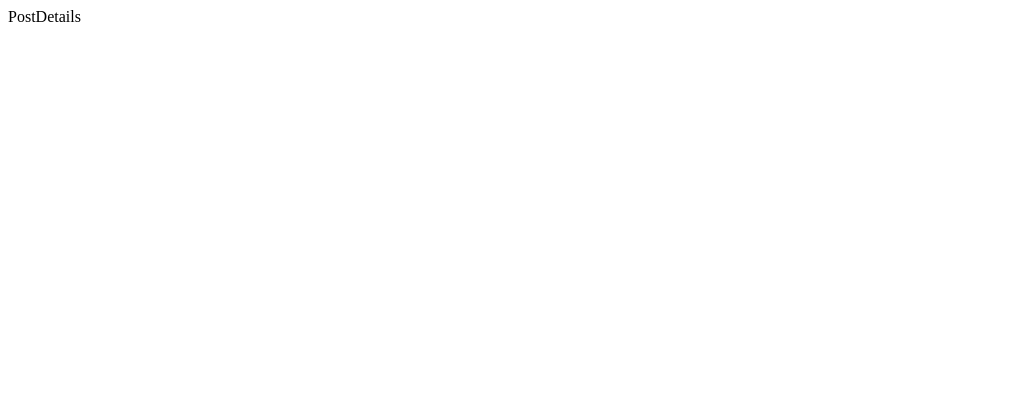
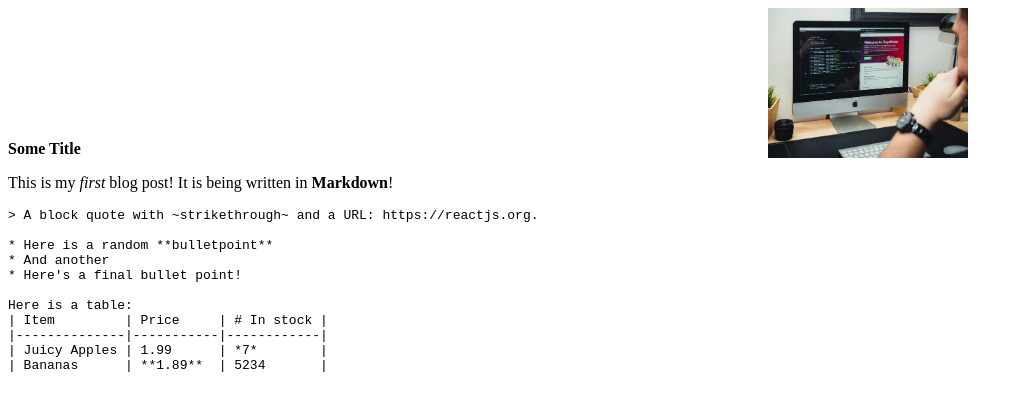
Before and after one commit to Epitome87/Next.js-Blog, a Next.js app: page /posts/1 in a window 1280 px wide. Shown: the top 410 px of the page, without its empty margins (0-1023 px from the left). Built offline with nearby package versions, Linux system fonts and the light colour scheme.

Commit message:
Refactor individual post page to use PostContent

```diff
--- a/pages/posts/[postSlug].js
+++ b/pages/posts/[postSlug].js
@@ -1,7 +1,12 @@
 import React from 'react';
+import PostContent from '../../components/Posts/PostDetail/PostContent';
 
 function PostDetails() {
-  return <div>PostDetails</div>;
+  return (
+    <>
+      <PostContent />
+    </>
+  )
 }
 
 export default PostDetails;
```
